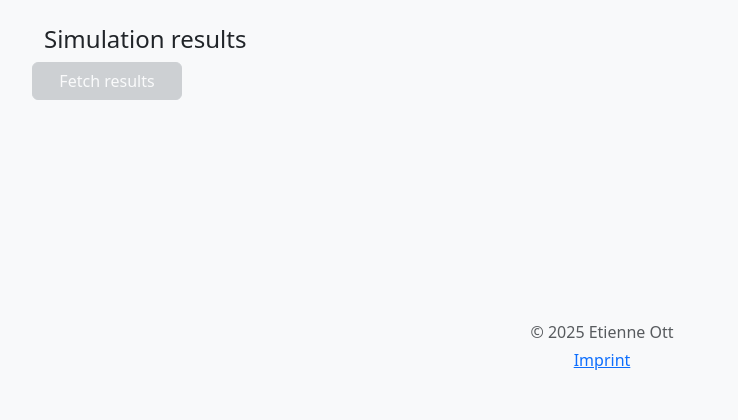
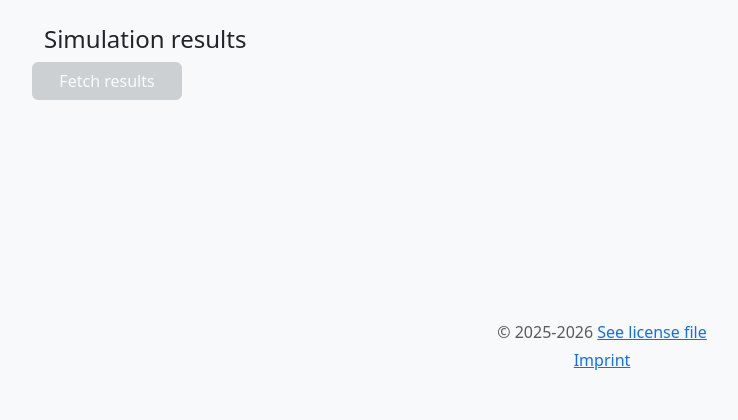
Before and after one commit to QuaSi-Software/simon, a Flask app: template webapp/simon_webapp/templates/index.html in a window 1280 px wide. Shown: the part 552-972 px from the top of the page, without its empty margins (38-776 px from the left). Run offline with Flask 3, Linux system fonts and the light colour scheme; the template is opened without the code that fills it: most values are stand-ins (such as "Sample title", 1, 10 or a date in 2020).

Commit message:
Update license file and copyright notice in footer with all authors.

```diff
--- a/webapp/simon_webapp/templates/imprint.html
+++ b/webapp/simon_webapp/templates/imprint.html
@@ -89,7 +89,7 @@
       </p>
 
       <footer class="my-5 pt-5 text-muted text-center text-small">
-        <p class="mb-1">&copy; 2025 Etienne Ott</p>
+        <p class="mb-1">&copy; 2025-2026 <a href="https://github.com/QuaSi-Software/simon/blob/main/LICENSE.md">See license file</a></p>
         <ul class="list-inline">
           <li class="list-inline-item"><a href="/imprint">Imprint</a></li>
         </ul>
--- a/webapp/simon_webapp/templates/index.html
+++ b/webapp/simon_webapp/templates/index.html
@@ -98,7 +98,7 @@
       </div>
 
       <footer class="my-5 pt-5 text-muted text-center text-small">
-        <p class="mb-1">&copy; 2025 Etienne Ott</p>
+        <p class="mb-1">&copy; 2025-2026 <a href="https://github.com/QuaSi-Software/simon/blob/main/LICENSE.md">See license file</a></p>
         <ul class="list-inline">
           <li class="list-inline-item"><a href="/imprint">Imprint</a></li>
         </ul>
```
Also changed, not shown: LICENSE.md.
